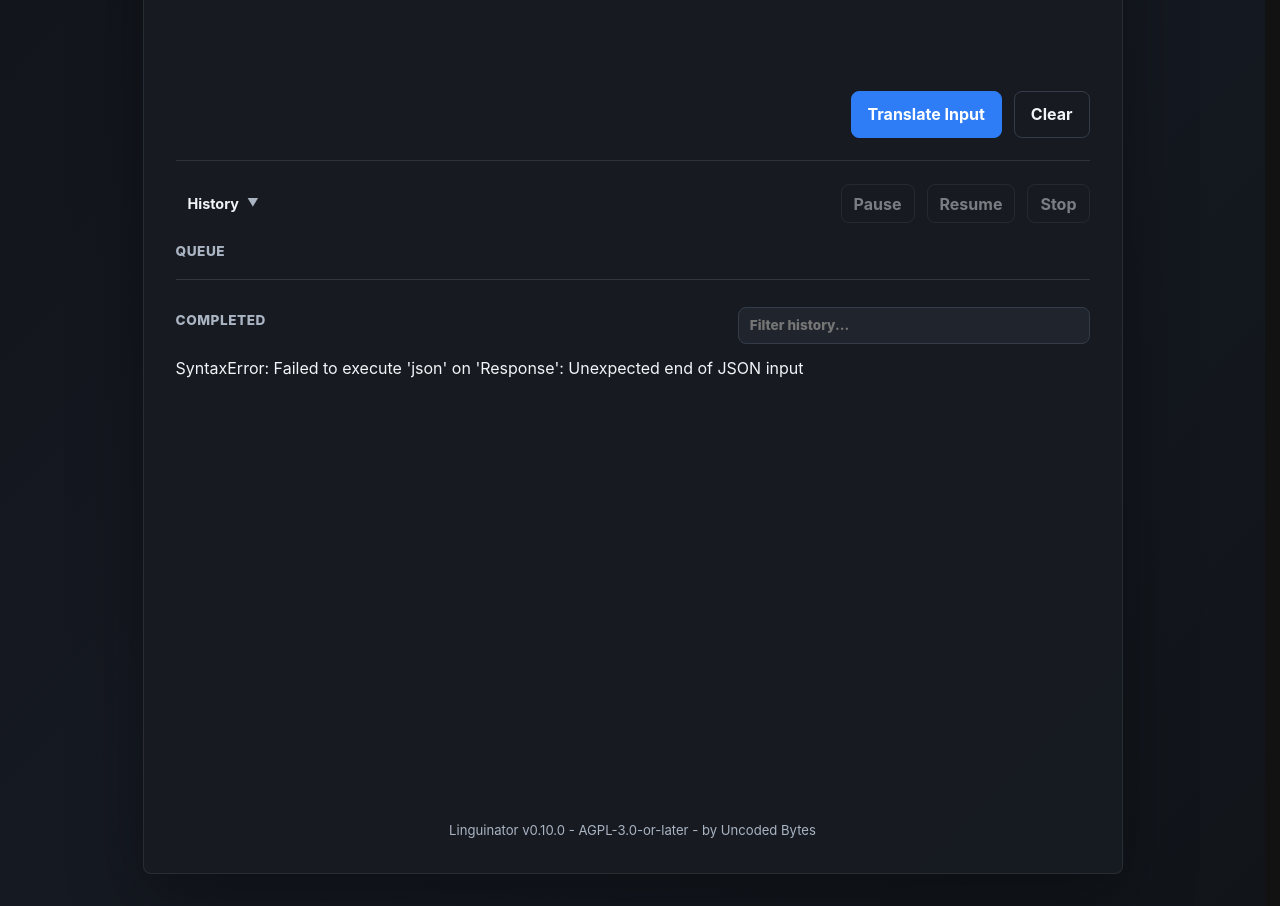
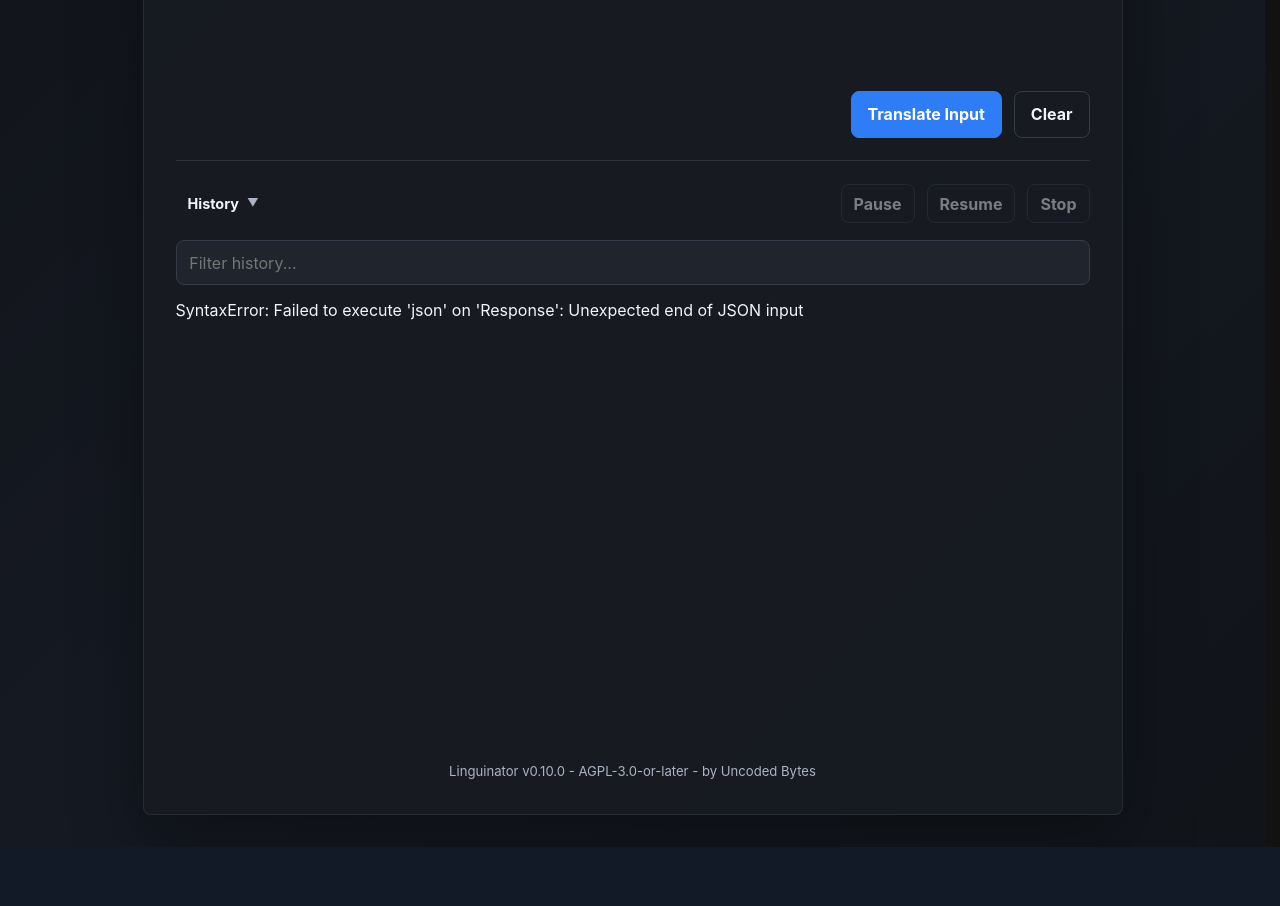
Before and after one commit to Marschux/Linguinator, a FastAPI app: page / in a window 1280 px wide, after a click on "History". Shown: the part 684-1590 px from the top of the page. After the commit the page ends 1531 px from the top, so only its background shows below. Run offline with FastAPI, Linux system fonts and the light colour scheme; data that the repository does not hold is empty; some libraries are stand-ins or nearby versions.

Commit message:
Make the queue and the history one list
Two labelled blocks with a rule between them still read as two lists. The
queue and the history now hand their rows to the same grid via display:
contents, so a job moves down one list as it finishes rather than crossing
a border. The block headings and the queue's own "no queued jobs" message
are gone with the split, and the filter sits above the list again.

Waiting jobs are marked yellow - border, title and ring - alongside green
for done and red for failed.

```diff
--- a/app/static/app.js
+++ b/app/static/app.js
@@ -53,12 +53,10 @@
         stop: "Stop",
         skip: "Skip",
         history: "History",
-        noQueuedJobs: "No queued jobs.",
         noHistory: "No saved translations yet.",
         noHistoryMatch: "No history entries match this filter.",
         pageInfo: "Page {page} / {total}",
         queued: "Queued",
-        completedSection: "Completed",
         jobDone: "Done",
         queuePosition: "Queue position #{position}",
         watchJob: "Click to track this job in the progress bar and tab title.",
@@ -154,12 +152,10 @@
         stop: "Stoppen",
         skip: "Ueberspringen",
         history: "History",
-        noQueuedJobs: "Keine wartenden Jobs.",
         noHistory: "Noch keine gespeicherten Uebersetzungen.",
         noHistoryMatch: "Kein History-Eintrag passt zu diesem Filter.",
         pageInfo: "Seite {page} / {total}",
         queued: "Eingereiht",
-        completedSection: "Fertig",
         jobDone: "Fertig",
         queuePosition: "Warteschlangenposition #{position}",
         watchJob: "Klicken, um diesen Job im Fortschrittsbalken und Tab-Titel zu verfolgen.",
@@ -255,12 +251,10 @@
         stop: "Detener",
         skip: "Omitir",
         history: "Historial",
-        noQueuedJobs: "No hay trabajos en cola.",
         noHistory: "Aun no hay traducciones guardadas.",
         noHistoryMatch: "Ningun elemento del historial coincide con este filtro.",
         pageInfo: "Pagina {page} / {total}",
         queued: "En cola",
-        completedSection: "Completados",
         jobDone: "Listo",
         queuePosition: "Posicion en cola #{position}",
         watchJob: "Haz clic para seguir este trabajo en la barra de progreso y el titulo de la pestana.",
@@ -356,12 +350,10 @@
         stop: "Arreter",
         skip: "Passer",
         history: "Historique",
-        noQueuedJobs: "Aucun job en file.",
         noHistory: "Aucune traduction enregistree.",
         noHistoryMatch: "Aucun element de l'historique ne correspond a ce filtre.",
         pageInfo: "Page {page} / {total}",
         queued: "En file",
-        completedSection: "Termines",
         jobDone: "Termine",
         queuePosition: "Position en file #{position}",
         watchJob: "Cliquer pour suivre ce job dans la barre de progression et le titre de l'onglet.",
@@ -573,8 +565,6 @@
       if (uiLanguage) uiLanguage.value = currentUiLanguage;
       setText(".subtle", "subtitle");
       setText('label[for="uiLanguage"]', "uiLanguage");
-      setText("#queueHeading", "queue");
-      setText("#historyHeading", "completedSection");
       setText('label[for="source"]', "source");
       setText('label[for="target"]', "target");
       setText('[data-input-tab="textarea"] .tab-label', "textField");
@@ -1369,7 +1359,6 @@
     function renderQueueRows() {
       const queue = document.getElementById("queue");
       queue.innerHTML = "";
-      queue.classList.remove("queue-empty-message");
       const activeItems = queueItems.filter((job) => !["complete", "failed", "cancelled"].includes(job.status));
       const doneItems = queueItems.filter(
         (job) => job.status === "complete" && Date.now() - (completedShownAt.get(job.id) || 0) < DONE_ROW_MS);
@@ -1385,13 +1374,6 @@
       if (activeItems.length && !hadActiveJobs) openJobsPanel();
       hadActiveJobs = activeItems.length > 0;
       if (statusRow) queue.appendChild(statusRowElement());
-      if (!visibleItems.length) {
-        if (!statusRow) {
-          queue.textContent = t("noQueuedJobs");
-          queue.classList.add("queue-empty-message");
-        }
-        return;
-      }
       for (const job of visibleItems) {
         const done = job.status === "complete";
         const row = document.createElement("div");
--- a/app/static/styles.css
+++ b/app/static/styles.css
@@ -514,31 +514,11 @@
       border: 1px solid var(--line);
       border-radius: 8px;
       color: var(--text);
-      flex: 1 1 12rem;
       font: inherit;
-      max-width: 22rem;
-      padding: .45rem .7rem;
+      padding: .6rem .8rem;
+      width: 100%;
     }
 
-    .section-subheading {
-      color: var(--muted);
-      font-size: .85rem;
-      font-weight: 800;
-      letter-spacing: .04em;
-      margin: 1.1rem 0 .45rem;
-      text-transform: uppercase;
-    }
-
-    /* The queue block above and the history block below, told apart by a rule rather than by a
-       second panel. */
-    .section-subheading-split {
-      align-items: center;
-      border-top: 1px solid rgba(var(--overlay-rgb), .12);
-      display: flex;
-      gap: 1rem;
-      justify-content: space-between;
-      padding-top: 1.1rem;
-    }
     .counter {
       color: var(--muted);
       font-size: .9rem;
@@ -548,15 +528,18 @@
 
     .counter.over { color: var(--warn); }
 
-    .queue {
+    /* One list, not two: the queue and the history hand their rows to the same grid, so a job
+       simply moves down it as it finishes instead of crossing a border between panels. */
+    .jobs-list {
+      align-content: start;
       display: grid;
       gap: .55rem;
       margin-top: .8rem;
+      min-height: 24rem;
     }
 
-    .queue:empty { display: none; }
-
-    .queue-empty-message { padding-left: 5ch; }
+    .queue,
+    .history { display: contents; }
 
     .queue-row {
       align-items: center;
@@ -580,6 +563,15 @@
       background: rgba(34, 197, 94, .12);
       border-color: #22c55e;
     }
+
+    /* Waiting, not working: told apart from the running job at a glance. */
+    .queue-row.status-queued {
+      background: rgba(245, 197, 66, .12);
+      border-color: var(--warn);
+    }
+
+    .queue-row.status-queued .queue-title,
+    .queue-row.status-queued .queue-ring-label { color: var(--warn); }
 
     .queue-row.status-complete .queue-title { color: var(--ok-text); }
 
@@ -611,6 +603,7 @@
       transition: stroke-dasharray .2s ease;
     }
 
+    .queue-row.status-queued .queue-ring-fill,
     .queue-row.status-paused .queue-ring-fill { stroke: var(--warn); }
     .queue-row.status-complete .queue-ring-fill { stroke: #22c55e; }
     .queue-row.status-failed .queue-ring-fill { stroke: #ef4444; }
@@ -683,14 +676,6 @@
     .queue-actions button {
       min-height: 2.25rem;
       padding: .4rem .7rem;
-    }
-
-    .history {
-      align-content: start;
-      display: grid;
-      gap: .55rem;
-      margin-top: .8rem;
-      min-height: 24rem;
     }
 
     .history-toggle {
--- a/app/templates/index.html
+++ b/app/templates/index.html
@@ -117,13 +117,11 @@
         </div>
       </div>
       <div id="jobsBody">
-        <div id="queueHeading" class="section-subheading">Queue</div>
-        <div id="queue" class="queue"></div>
-        <div class="section-subheading section-subheading-split">
-          <span id="historyHeading">Completed</span>
-          <input id="historyFilter" type="text" placeholder="Filter history..." title="Filter history by filename or languages." data-title-key="tipHistoryFilter">
+        <input id="historyFilter" type="text" placeholder="Filter history..." title="Filter history by filename or languages." data-title-key="tipHistoryFilter">
+        <div class="jobs-list">
+          <div id="queue" class="queue"></div>
+          <div id="history" class="history"></div>
         </div>
-        <div id="history" class="history"></div>
         <div id="historyPagination" class="actions history-pagination invisible">
           <button id="historyPrevPage" class="secondary" type="button" title="Previous page." data-title-key="tipPrevPage">&#8249;</button>
           <span id="historyPageInfo" class="section-meta"></span>
```
